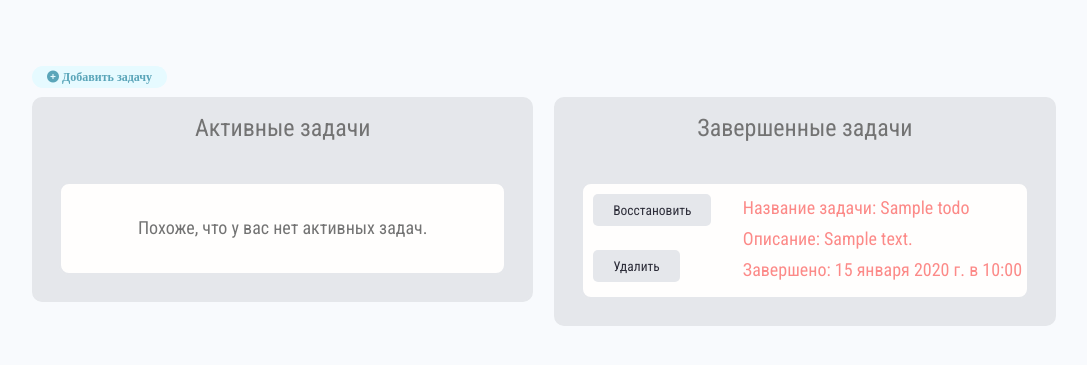
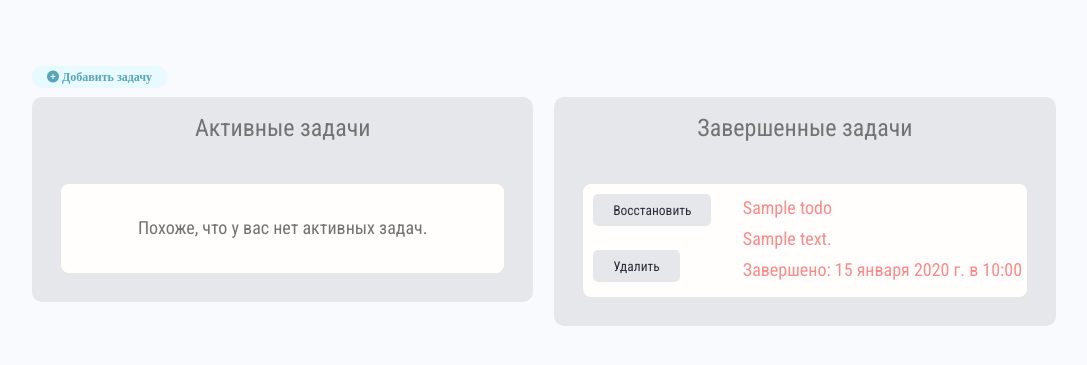
Before and after one commit to dcierra/dcierra-project, a Django app: page /todo/ in a window 1280 px wide. Shown: the part 251-616 px from the top of the page, without its empty margins (96-1183 px from the left). Run offline with Django 4.2, Linux system fonts and the light colour scheme; a user stored in the database is signed in; tables that the repository leaves empty hold one stand-in row (values such as "Sample post"); grey boxes marked "Sample" are stand-in pictures; some libraries are stand-ins or nearby versions.

Commit message:
edited the todo card

```diff
--- a/todo_app/templates/todo_app/todo_home_page.html
+++ b/todo_app/templates/todo_app/todo_home_page.html
@@ -24,11 +24,13 @@
                             <div class="layout">
                                 <div class="column column--2of3">
                                     <div class="column">
-                                        <h6><a href="{% url 'todo_update' todo.id %}?next=/todo">Название задачи: {{ todo.title|truncatechars:25 }}</a></h6>
+                                        <h6><a href="{% url 'todo_update' todo.id %}?next=/todo">{{ todo.title|truncatechars:25 }}</a></h6>
                                     </div>
-                                    <div class="column">
-                                        <h6><a href="{% url 'todo_update' todo.id %}?next=/todo">Описание: {{ todo.description|truncatechars:30 }}</a></h6>
-                                    </div>
+                                    {% if todo.description %}
+                                        <div class="column">
+                                            <h6><a href="{% url 'todo_update' todo.id %}?next=/todo">{{ todo.description|truncatechars:30 }}</a></h6>
+                                        </div>
+                                    {% endif %}
                                     <div class="column">
                                             <h6><a href="{% url 'todo_update' todo.id %}?next=/todo">Добавлено: {{ todo.created.date }} в {{ todo.created.time }}</a></h6>
                                     </div>
@@ -82,11 +84,13 @@
                                     </div>
                                     <div class="column column--2of3">
                                         <div class="column">
-                                            <h6><a href="{% url 'todo_update' todo.id %}?next=/todo">Название задачи: {{ todo.title|truncatechars:25 }}</a></h6>
+                                            <h6><a href="{% url 'todo_update' todo.id %}?next=/todo">{{ todo.title|truncatechars:25 }}</a></h6>
                                         </div>
-                                        <div class="column">
-                                            <h6><a href="{% url 'todo_update' todo.id %}?next=/todo">Описание: {{ todo.description|truncatechars:30 }}</a></h6>
-                                        </div>
+                                        {% if todo.description %}
+                                            <div class="column">
+                                                <h6><a href="{% url 'todo_update' todo.id %}?next=/todo">{{ todo.description|truncatechars:30 }}</a></h6>
+                                            </div>
+                                        {% endif %}
                                         <div class="column">
                                             <h6><a href="{% url 'todo_update' todo.id %}?next=/todo">Завершено: {{ todo.date_completed.date }} в {{ todo.date_completed.time }}</a></h6>
                                         </div>
```
